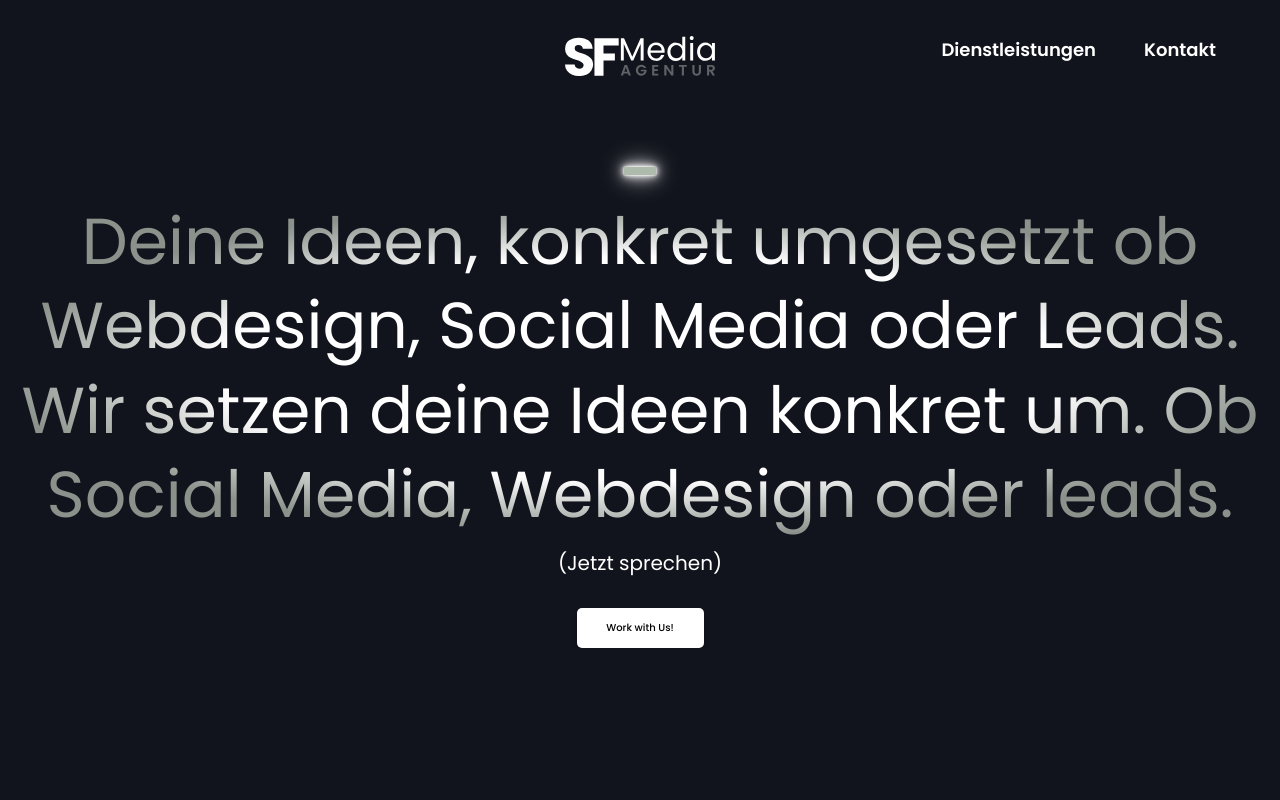
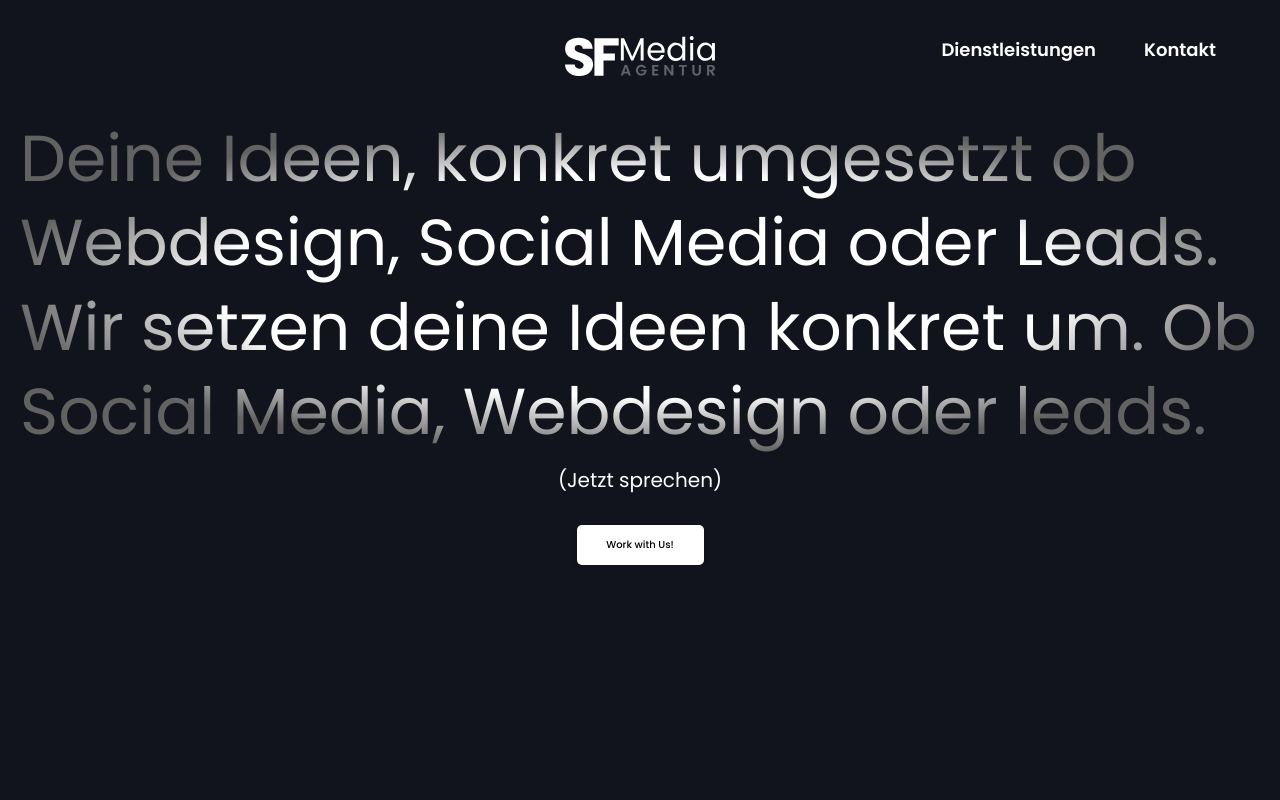
Before and after one commit to RealAliSaid/sfmedianew, a React (Vite) app: page / in a window 1280 px wide. Shown: the top 800 px of the page. Built offline with nearby package versions, Linux system fonts and the light colour scheme.

Commit message:
testing new feautures

```diff
--- a/src/components/Hero/Home.module.css
+++ b/src/components/Hero/Home.module.css
@@ -79,27 +79,10 @@
   color: var(--font-color);
 }
 
-.hero_glow {
-  /* Divider */
-
-  width: 32px;
-  height: 0px;
-
-  border: 4px solid #acbbac;
-  box-shadow: 0px 0px 25.8048px #ffffff, 0px 0px 14.7456px #ffffff,
-    0px 0px 8.6016px #ffffff, 0px 0px 4.3008px #ffffff, 0px 0px 1.2288px #ffffff,
-    0px 0px 0.6144px #ffffff;
-
-  margin-left: auto;
-  margin-right: auto;
-  margin-top: 5rem;
-  margin-bottom: 2.5rem;
-}
-
 .hero_text {
   font-size: 65px;
-  text-align: center;
-  background: radial-gradient(50% 50% at 50% 50%, #ffffff 66%, #8b928b 100%);
+  text-align: start;
+  background: radial-gradient(50% 50% at 50% 50%, #ffffff 66%, #626262 100%);
   -webkit-background-clip: text;
   -webkit-text-fill-color: transparent;
   background-clip: text;
@@ -136,7 +119,7 @@
   .home {
     max-height: 100%;
     position: static;
-    margin-top: 12rem;
+    margin-top: 2.5rem;
   }
 
   .hero {
--- a/src/components/Hero/index.jsx
+++ b/src/components/Hero/index.jsx
@@ -5,7 +5,6 @@ import styles from './Home.module.css';
 const Home = () => {
   return (
     <div className={styles.home} id="startseite">
-      <div className={styles.hero_glow} />
       <p className={styles.hero_text}>
         Deine Ideen, konkret umgesetzt ob Webdesign, Social Media oder Leads.
         Wir setzen deine Ideen konkret um. Ob Social Media, Webdesign oder
@@ -15,7 +14,7 @@ const Home = () => {
       <a
         className={styles.calendy_button}
         target="_blank"
-        href="https://calendly.com/alexis-bouchama/30min">
+        href="https://calendly.com/alexis-bouchama/meeting-call">
         Work with Us!
       </a>
     </div>
```
